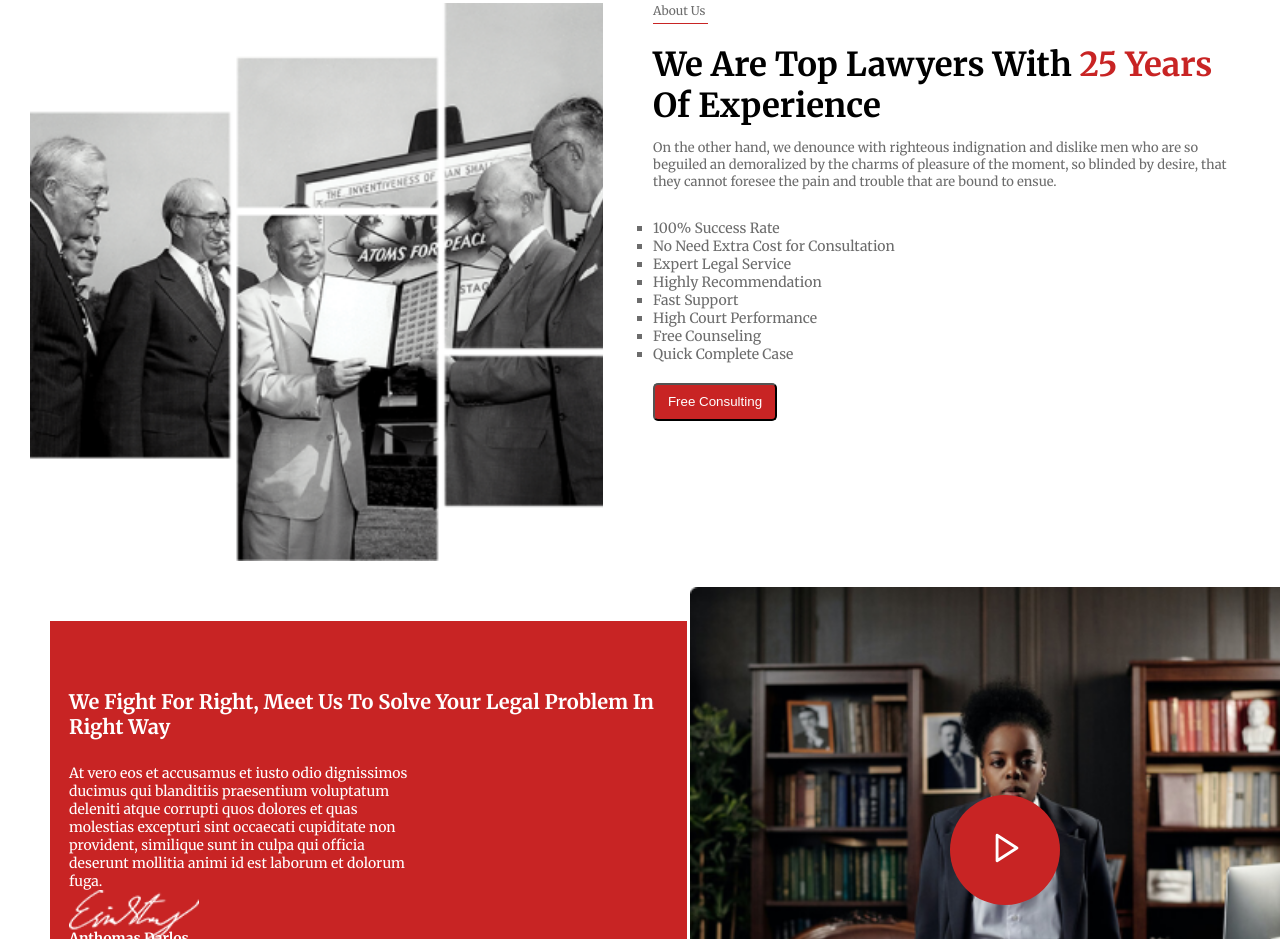
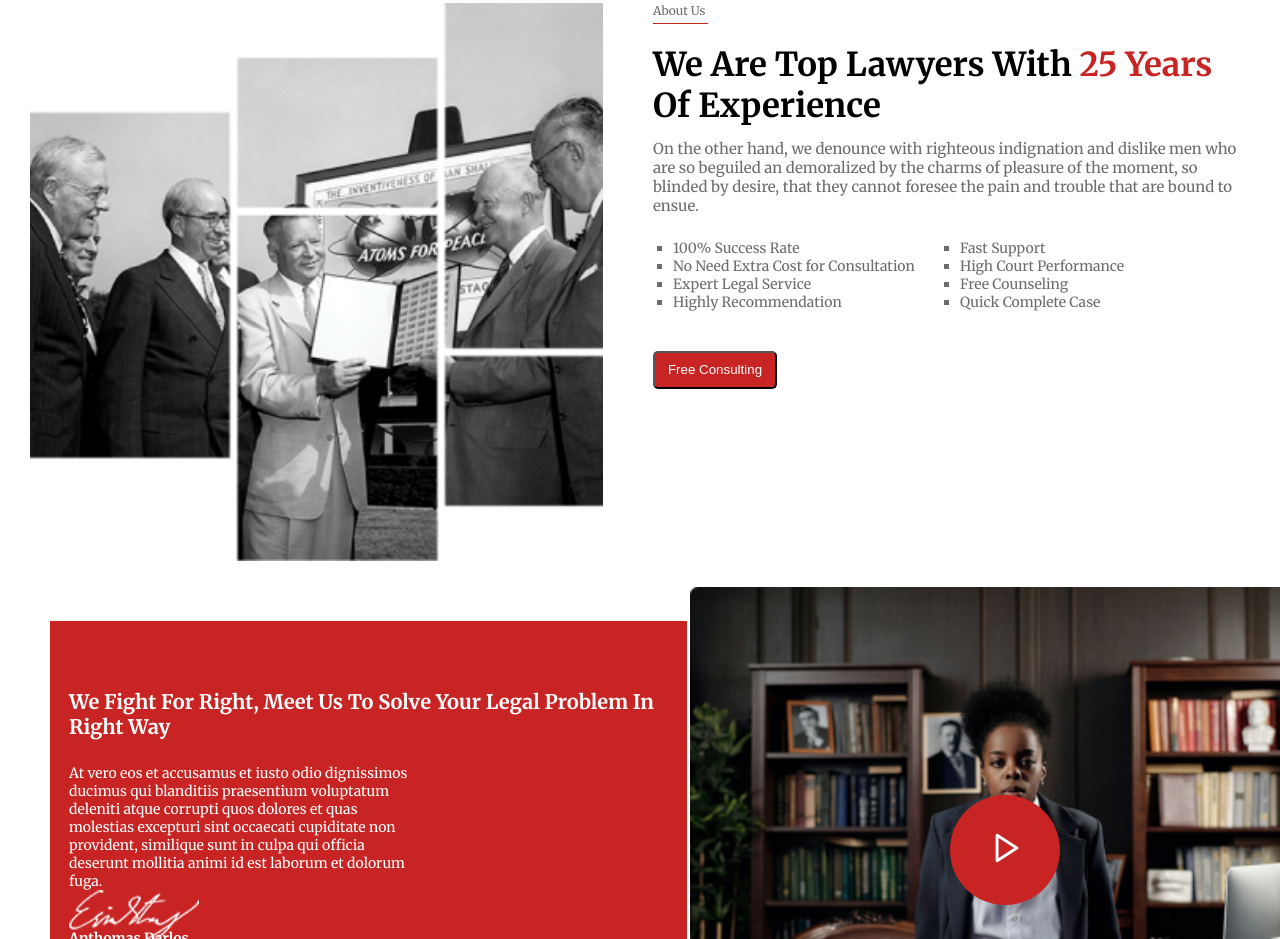
Before and after one commit to OdionBilly/Project-C4-Group3, a plain HTML site: page index.html in a window 1280 px wide. Shown: the part 1055-1994 px from the top of the page. Drawn offline with Linux system fonts and the light colour scheme.

Commit message:
new file:   image/check-square.svg     modified:   index.html

```diff
--- a/css/about.css
+++ b/css/about.css
@@ -53,13 +53,15 @@
     font-style: normal;
     font-weight: 400;
     line-height: normal;
+
 }
-.abt-list li{
+
+.abt-list  li{
     list-style-type:square;
+    color: #6C6C6C;
 }
 .free-consulting{
    padding-bottom: 20px;
-
 }
 .free-cslt{
     color:#FFFFFF;
@@ -93,6 +95,7 @@
 .abt-description{
     width: 713px;
     height: 60px;
+    font-size: 15px;
 }
 }
 /* desktop screen */
@@ -104,12 +107,10 @@
     display: grid;
     grid-template-columns: repeat(2, 1fr);
     grid-template-rows: auto auto;
-    /* margin-top:-100px; */
 }
 .about-image{
     width: 573px;
     height: 558px;
-
 }
 .about-header{
     width: 600px;
@@ -117,5 +118,10 @@
 .abt-description{
     width: 600px;
 }
+.abt-list{
+    padding: 20px;
+    column-count: 2;
 
 }
+
+}
--- a/index.html
+++ b/index.html
@@ -166,7 +166,7 @@
 
               <div class="about-list">
                 <div class="abt-list">
-                    <ol>
+                    <ul>
                        <li>100% Success Rate</li>
                        <li>No Need Extra Cost for Consultation</li>
                        <li>Expert Legal Service</li>
@@ -175,7 +175,7 @@
                        <li>High Court Performance</li>
                        <li>Free Counseling</li>
                        <li>Quick Complete Case</li>
-                    </ol>
+                    </ul>
                 </div>
             </div>
             <div class="free-consulting">
```
Also changed, not shown: image/check-square.svg (added).
